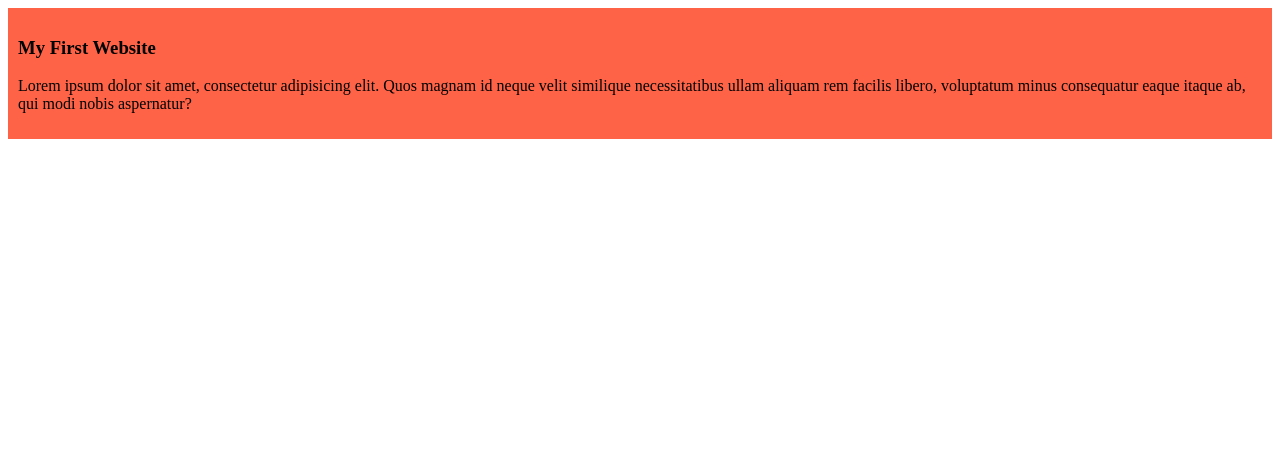
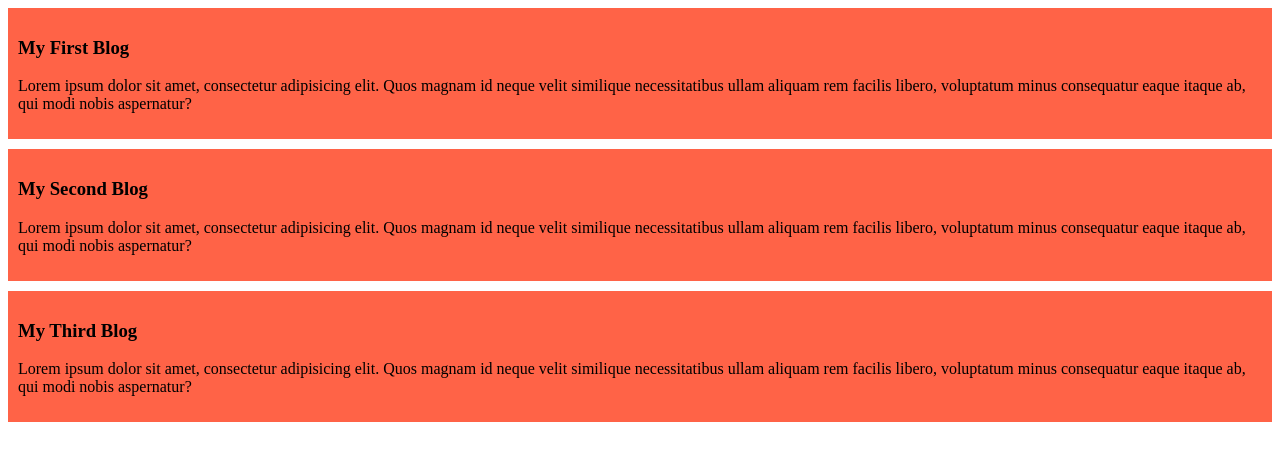
Before and after one commit to atik-bashar/my-simple-website, a plain HTML site: page index.html in a window 1280 px wide. Drawn offline with Linux system fonts and the light colour scheme.

Commit message:
added the second and third blog

```diff
--- a/index.html
+++ b/index.html
@@ -3,13 +3,20 @@
 <head>
     <meta charset="UTF-8">
     <meta name="viewport" content="width=device-width, initial-scale=1.0">
-    <title>My Simple Website
-    </title>
+    <title>My Simple Website</title>
     <link rel="stylesheet" href="style/blog.css">
 </head>
 <body>
     <div>
-        <h3>My First Website</h3>
+        <h3>My First Blog</h3>
+        <p>Lorem ipsum dolor sit amet, consectetur adipisicing elit. Quos magnam id neque velit similique necessitatibus ullam aliquam rem facilis libero, voluptatum minus consequatur eaque itaque ab, qui modi nobis aspernatur?</p>
+    </div>
+    <div>
+        <h3>My Second Blog</h3>
+        <p>Lorem ipsum dolor sit amet, consectetur adipisicing elit. Quos magnam id neque velit similique necessitatibus ullam aliquam rem facilis libero, voluptatum minus consequatur eaque itaque ab, qui modi nobis aspernatur?</p>
+    </div>
+    <div>
+        <h3>My Third Blog</h3>
         <p>Lorem ipsum dolor sit amet, consectetur adipisicing elit. Quos magnam id neque velit similique necessitatibus ullam aliquam rem facilis libero, voluptatum minus consequatur eaque itaque ab, qui modi nobis aspernatur?</p>
     </div>
 </body>
--- a/style/blog.css
+++ b/style/blog.css
@@ -1,4 +1,5 @@
 div{
     background-color: tomato;
     padding: 10px;
+    margin-bottom: 10px;
 }
```
